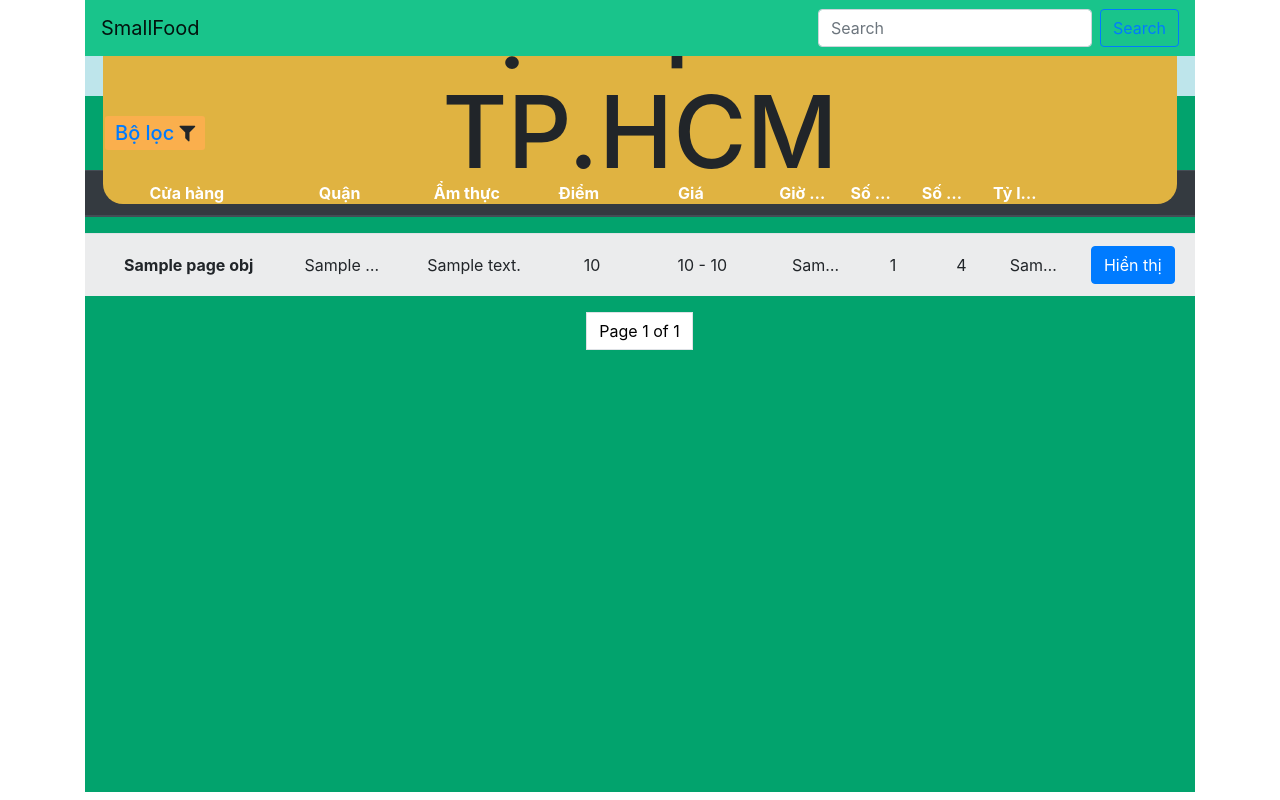
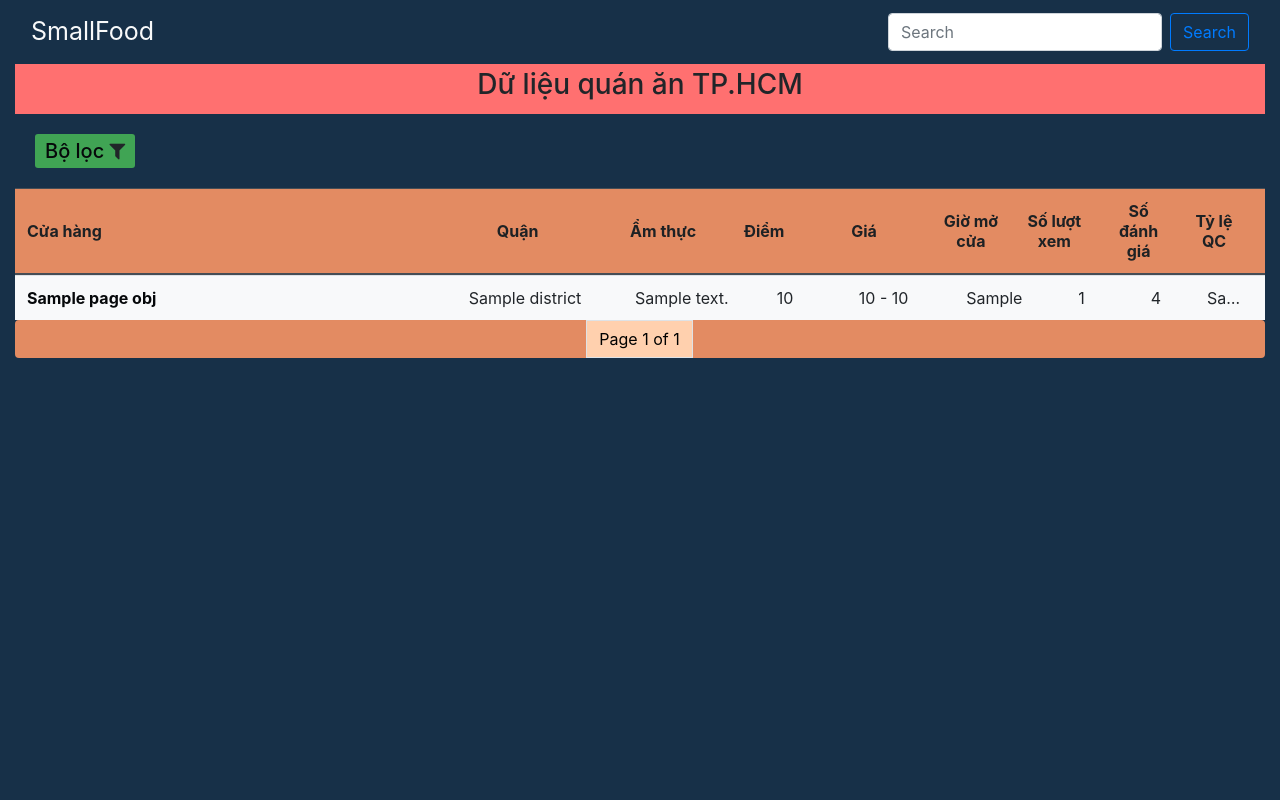
Before and after one commit to LeKiet258/foody-dashboard, a Django app: template dashboard/templates/foody_dashboard/smallfood.html in a window 1280 px wide. Run offline with Django 4.2, Linux system fonts and the light colour scheme; the template is opened without the code that fills it: most values are stand-ins (such as "Sample title", 1, 10 or a date in 2020); lists and menus that the app fills with data are empty; parts of the project's set-up code (start-up, migrations or seed data) failed here and were passed over.

Commit message:
change home page

```diff
--- a/dashboard/templates/foody_dashboard/smallfood.html
+++ b/dashboard/templates/foody_dashboard/smallfood.html
@@ -1,3 +1,4 @@
+{% load static %}
 <!DOCTYPE html>
 <html lang="en">
 
@@ -8,13 +9,13 @@
     <link rel="stylesheet" href="https://cdn.jsdelivr.net/npm/bootstrap@4.6.2/dist/css/bootstrap.min.css"
         integrity="sha384-xOolHFLEh07PJGoPkLv1IbcEPTNtaed2xpHsD9ESMhqIYd0nLMwNLD69Npy4HI+N" crossorigin="anonymous">
     <link rel="stylesheet" href="https://cdnjs.cloudflare.com/ajax/libs/font-awesome/4.7.0/css/font-awesome.min.css">
-    <link rel="stylesheet" href="./style.css">
+    <link rel="stylesheet" type="text/css" href="{% static '/css/style.css' %}">
 
     <title>Small Food</title>
 </head>
 
 <body>
-    <div class="container">
+    <div class="container" style="max-width: 1450px;">
         <div class="row">
             <div class="col-sm">
                 <nav class="navbar navbar-light bg-beauty">
@@ -47,16 +48,16 @@
                     <table class="table table-striped bg-light">
                         <thead class="thead-dark">
                             <tr>
-                                <th scope="col" style="width: 200px;line-height: 20px;vertical-align: middle;overflow: hidden;white-space: nowrap;overflow: hidden;max-width: 200px;text-overflow: ellipsis;">Cửa hàng</th>
-                                <th scope="col" style="width: 100px;max-width: 100px;line-height: 20px; overflow:hidden;vertical-align: middle;text-align: center;">Quận</th>
+                                <th scope="col" style="width: 500px;line-height: 20px;vertical-align: middle;overflow: hidden;white-space: nowrap;overflow: hidden;max-width: 500px;text-overflow: ellipsis;">Cửa hàng</th>
+                                <th scope="col" style="width: 180px;max-width: 180px;line-height: 20px; overflow:hidden;vertical-align: middle;text-align: center;">Quận</th>
                                 <th scope="col" style="width: 150px;max-width: 150px;line-height: 20px; overflow:hidden;vertical-align: middle;text-align: center;">Ẩm thực</th>
                                 <th scope="col" style="width: 70px;max-width: 70px;line-height: 20px; overflow:hidden;vertical-align: middle;text-align: center;">Điểm</th>
                                 <th scope="col" style="width: 150px;max-width: 150px;line-height: 20px; overflow:hidden;vertical-align: middle;text-align: center;">Giá</th>
-                                <th scope="col" style="width: 70px;max-width: 70px;line-height: 20px; overflow:hidden;vertical-align: middle;text-align: center;">Giờ mở cửa</th>
-                                <th scope="col" style="width: 70px;max-width: 70px;line-height: 20px; overflow:hidden;vertical-align: middle;text-align: center;">Số Ảnh</th>
-                                <th scope="col" style="width: 70px;max-width: 70px;line-height: 20px; overflow:hidden;vertical-align: middle;text-align: center;">Số đánh giá</th>
+                                <th scope="col" style="width: 90px;max-width: 90px;line-height: 20px; overflow:hidden;vertical-align: middle;text-align: center;">Giờ mở cửa</th>
+                                <th scope="col" style="width: 90px;max-width: 90px;line-height: 20px; overflow:hidden;vertical-align: middle;text-align: center;">Số lượt xem</th>
+                                <th scope="col" style="width: 90px;max-width: 90px;line-height: 20px; overflow:hidden;vertical-align: middle;text-align: center;">Số đánh giá</th>
                                 <th scope="col" style="width: 70px;max-width: 70px;line-height: 20px; overflow:hidden;vertical-align: middle;text-align: center;">Tỷ lệ QC</th>
-                                <th style="width: 140px;line-height: 20px;vertical-align: middle;overflow: hidden;white-space: nowrap;overflow: hidden;max-width: 140px;text-overflow: ellipsis;"></th>
+                                <th style="width: 2px;max-width: 2px;padding-left: 9px;padding-right: 9px;"></th>
                             </tr>
                         </thead>
                     </table>
@@ -64,21 +65,21 @@
 
 
                 <div style="max-height: 450px; overflow-y: auto;" class="table-container">
-                    <table class="table table-striped bg-light">
+                    <table class="table bg-light">
                         <tbody>
                             {% for i in page_obj %}
-                            <tr>
-                                <th style="width: 200px;line-height: 20px;vertical-align: middle;overflow: hidden;white-space: nowrap;overflow: hidden;max-width: 200px;text-overflow: ellipsis;">{{i.Name}}</th>
-                                <td style="width: 100px;line-height: 20px;vertical-align: middle;overflow: hidden;white-space: nowrap;overflow: hidden;max-width: 100px;text-overflow: ellipsis;text-align: center;">{{i.District}}</td>
+                            <tr onmouseover="this.style.backgroundColor='#8099c6'" onmouseout="this.style.backgroundColor=''">
+                                <th style="width: 500px;line-height: 20px;vertical-align: middle;overflow: hidden;white-space: nowrap;overflow: hidden;max-width: 500px;text-overflow: ellipsis;"><a href="/filter">{{i.Name}}</a></th>
+                                <td style="width: 180px;line-height: 20px;vertical-align: middle;overflow: hidden;white-space: nowrap;overflow: hidden;max-width: 180px;text-overflow: ellipsis;text-align: center;">{{i.District}}</td>
                                 {% if i.cuisines == '' %}
-                                <td style="width: 150px;line-height: 20px;vertical-align: middle;overflow: hidden;white-space: nowrap;overflow: hidden;max-width: 150px;text-overflow: ellipsis;text-align: center;">Null</td>
+                                <td style="width: 150px;line-height: 20px;vertical-align: middle;overflow: hidden;white-space: nowrap;overflow: hidden;max-width: 150px;text-overflow: ellipsis;text-align: center;">---</td>
                                 {% else %}
                                 <td style="width: 150px;line-height: 20px;vertical-align: middle;overflow: hidden;white-space: nowrap;overflow: hidden;max-width: 150px;text-overflow: ellipsis;text-align: center;">{{i.cuisines}}</td>
                                 {% endif %}
-                                <td style="width: 70px;line-height: 20px;vertical-align: middle;overflow: hidden;white-space: nowrap;overflow: hidden;max-width: 70px;text-overflow: ellipsis; padding-left: 20px;">{{i.AvgScore}}</td>
-                                {% if i.min_price == -1.0 %}
+                                <td style="width: 70px;line-height: 20px;vertical-align: middle;overflow: hidden;white-space: nowrap;overflow: hidden;max-width: 70px;text-overflow: ellipsis; padding-left: 20px;padding-left: 12px;text-align: center">{{i.AvgScore}}</td>
+                                {% if i.max_price == -1.0 or i.max_price == 0 %}
                                 <td style="width: 150px;line-height: 20px;vertical-align: middle;overflow: hidden;white-space: nowrap;overflow: hidden;max-width: 150px;text-overflow: ellipsis;text-align: center;">
-                                    Null
+                                    ---
                                 </td>
                                 {% else %}
                                 <td style="width: 150px;line-height: 20px;vertical-align: middle;overflow: hidden;white-space: nowrap;overflow: hidden;max-width: 150px;text-overflow: ellipsis;text-align: center;">
@@ -86,15 +87,15 @@
                                 </td>
                                 {% endif %}
                                 {% if i.LastHourCustomer == '' %}
-                                <td style="width: 70px;line-height: 20px;vertical-align: middle;overflow: hidden;white-space: nowrap;overflow: hidden;max-width: 70px;text-overflow: ellipsis;text-align: center;">Null</td>
+                                <td style="width: 70px;line-height: 20px;vertical-align: middle;overflow: hidden;white-space: nowrap;overflow: hidden;max-width: 70px;text-overflow: ellipsis;text-align: center;">---</td>
                                 {% else %}
-                                <td style="width: 70px;line-height: 20px;vertical-align: middle;overflow: hidden;white-space: nowrap;overflow: hidden;max-width: 70px;text-overflow: ellipsis;text-align: center;">{{i.LastHourCustomer}}</td>
+                                <td style="width: 90px;line-height: 20px;vertical-align: middle;overflow: hidden;white-space: nowrap;overflow: hidden;max-width: 90px;text-overflow: ellipsis;text-align: center;">{{i.LastHourCustomer}}</td>
                                 {% endif %}
-                                <td style="width: 70px;line-height: 20px;vertical-align: middle;overflow: hidden;white-space: nowrap;overflow: hidden;max-width: 70px;text-overflow: ellipsis; padding-left: 20px;">{{i.TotalPictures}}</td>
-                                <td style="width: 70px;line-height: 20px;vertical-align: middle;overflow: hidden;white-space: nowrap;overflow: hidden;max-width: 70px;text-overflow: ellipsis;text-align: center;">{{i.nBadReviews|add:i.nAverageReviews|add:i.nGoodReviews|add:i.nExcellentReviews}}</td>
+                                <td style="width: 90px;line-height: 20px;vertical-align: middle;overflow: hidden;white-space: nowrap;overflow: hidden;max-width: 90px;text-overflow: ellipsis; padding-left: 20px;;text-align: center">{{i.TotalViews}}</td>
+                                <td style="width: 90px;line-height: 20px;vertical-align: middle;overflow: hidden;white-space: nowrap;overflow: hidden;max-width: 90px;text-overflow: ellipsis;text-align: center;">{{i.nBadReviews|add:i.nAverageReviews|add:i.nGoodReviews|add:i.nExcellentReviews}}</td>
 
-                                <td style="width: 70px;line-height: 20px;vertical-align: middle;overflow: hidden;white-space: nowrap;overflow: hidden;max-width: 70px;text-overflow: ellipsis;text-align: center;">{{i.seeding_pct}}</td>
-                                <td style="width: 120px;line-height: 20px;vertical-align: middle;overflow: hidden;white-space: nowrap;overflow: hidden;max-width: 120px;text-overflow: ellipsis;text-align: center;"><button class="btn btn-primary"  style="text-align: center;">Hiển thị</button></td>
+                                <td style="width: 70px;line-height: 20px;vertical-align: middle;overflow: hidden;white-space: nowrap;overflow: hidden;max-width: 70px;text-overflow: ellipsis;text-align: center;">{{i.seeding_pct}}%</td>
+                                <!-- <td style="width: 120px;line-height: 20px;vertical-align: middle;overflow: hidden;white-space: nowrap;overflow: hidden;max-width: 120px;text-overflow: ellipsis;text-align: center;"><button class="btn btn-primary"  style="text-align: center;">Hiển thị</button></td>      -->
                             </tr>
                             {% endfor %}
 
@@ -106,7 +107,7 @@
 
                 <div>
                     <nav aria-label="Page navigation example">
-                        <ul class="pagination justify-content-center">
+                        <ul class="pagination justify-content-center" style="background-color: #e38b62;">
                             {% if page_obj.has_previous %}
                                 <a class="page-link" href="?page={{ page_obj.previous_page_number }}">Previous</a>
                             {% endif %}
--- a/dashboard/templates/foody_dashboard/style.css
+++ /dev/null
@@ -1,72 +0,0 @@
-body {
-  margin: 0;
-  padding: 0;
-  box-sizing: border-box;
-  text-align: center;
-}
-
-.table-container{
-  max-height: 533px;
-  overflow-y: auto;
-}
-
-.bg-beauty {
-  background-color: rgb(25, 196, 139);
-}
-
-.bg-main {
-  background-color: rgb(2, 163, 109);
-  min-height: 92vh;
-}
-
-.table-info {
-  height: 40px;
-  text-align: center;
-  display: flex;
-  justify-content: center;
-  align-items: center;
-}
-
-.table-info-wrapper {
-  margin: 18px;
-  padding: 4px 18px;
-  background-color: rgb(224, 179, 65);
-  border-radius: 20px;
-  text-align: center;
-}
-
-.table-info-text {
-  text-align: center;
-  font-size: 100px;
-}
-
-.main-filter {
-  display: flex;
-  align-items: center;
-}
-
-.main-filter-config {
-  margin: 20px;
-  padding: 5px 10px;
-  background-color: rgb(250, 175, 77);
-  text-align: center;
-  border-radius: 3px;
-}
-
-.main-filter-result {
-  padding: 2px 20px;
-  background-color: rgb(42, 213, 39);
-  border-radius: 10px;
-}
-
-th,
-td{
-  width: 300px;
-  line-height: 20px;
-  vertical-align: middle;
-  overflow: hidden;
-  white-space: nowrap;
-  overflow: hidden;
-  max-width: 300px;
-  text-overflow: ellipsis;
-}
```
Also changed, not shown: dashboard/views.py (+35 -8 lines).
